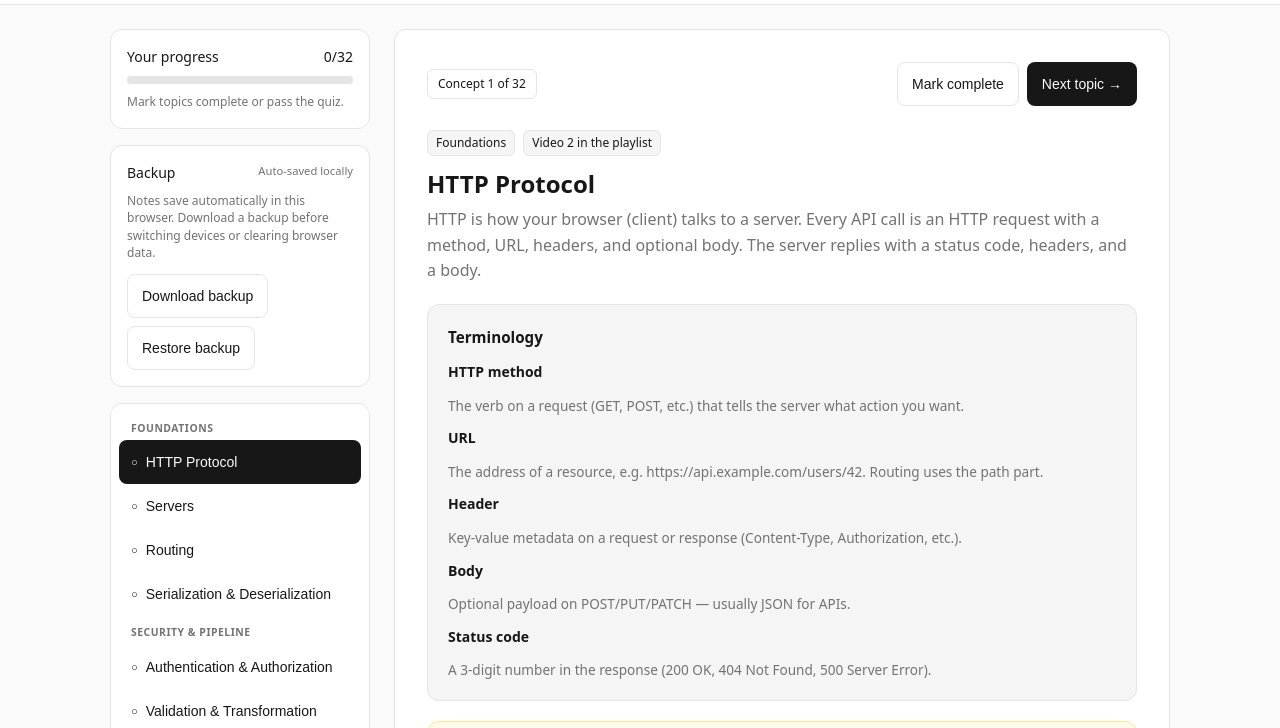
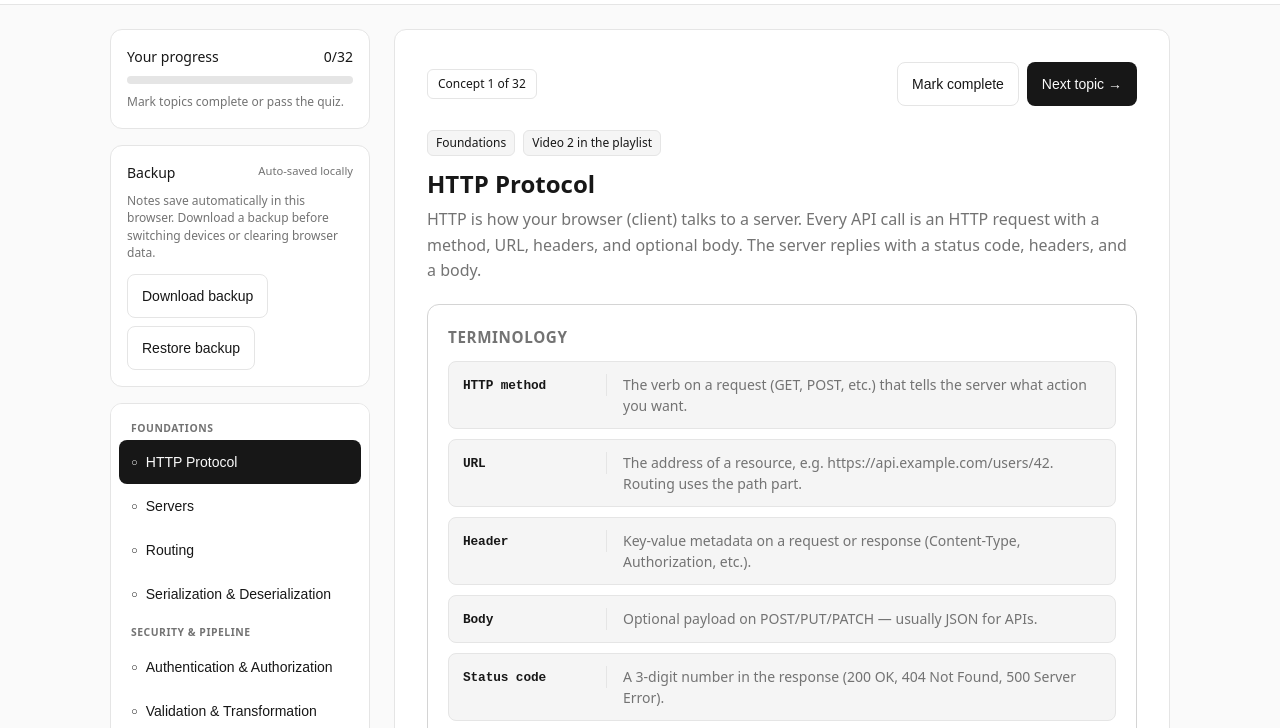
Before and after one commit to mhmdFawzy/backend-study-guide, a plain HTML site: page index.html in a window 1280 px wide. Shown: the part 72-800 px from the top of the page. Drawn offline with Linux system fonts and the light colour scheme.

Commit message:
style: improve terminology term and definition layout
Card-style rows with monospace term labels and two-column layout on desktop.

```diff
--- a/css/style.css
+++ b/css/style.css
@@ -384,17 +384,58 @@ a:hover { text-decoration: underline; }
 .card.dashed { border-style: dashed; }
 .card h3 { font-size: 0.95rem; font-weight: 600; margin-bottom: 0.75rem; }
 
-.terminology-card { background: var(--accent); }
-.terminology-list { display: grid; gap: 0.75rem; }
-.terminology-list dt {
+.terminology-card {
+  background: var(--card);
+  border-color: #d4d4d4;
+}
+.terminology-title {
+  font-size: 0.8rem;
   font-weight: 600;
+  text-transform: uppercase;
+  letter-spacing: 0.04em;
+  color: var(--muted);
+  margin-bottom: 1rem;
+}
+.terminology-list {
+  display: flex;
+  flex-direction: column;
+  gap: 0.625rem;
+  margin: 0;
+}
+.terminology-item {
+  display: grid;
+  gap: 0.35rem;
+  padding: 0.75rem 0.875rem;
+  background: var(--accent);
+  border: 1px solid var(--border);
+  border-radius: 8px;
+}
+.terminology-term {
+  font-family: var(--mono);
+  font-size: 0.8rem;
+  font-weight: 600;
+  color: var(--text);
+  letter-spacing: -0.01em;
+  margin: 0;
+}
+.terminology-def {
   font-size: 0.875rem;
+  color: var(--muted);
+  margin: 0;
+  line-height: 1.5;
+  padding-left: 0;
 }
-.terminology-list dd {
-  font-size: 0.85rem;
-  color: var(--muted);
-  margin-left: 0;
-  line-height: 1.45;
+@media (min-width: 640px) {
+  .terminology-item {
+    grid-template-columns: minmax(7rem, 9rem) 1fr;
+    align-items: start;
+    gap: 1rem;
+  }
+  .terminology-term {
+    padding-top: 0.1rem;
+    border-right: 1px solid var(--border);
+    padding-right: 1rem;
+  }
 }
 
 .key-points { list-style: none; margin-bottom: 1.25rem; }
--- a/index.html
+++ b/index.html
@@ -65,6 +65,6 @@
     </main>
   </div>
 
-  <script type="module" src="js/app.js?v=6"></script>
+  <script type="module" src="js/app.js?v=7"></script>
 </body>
 </html>
--- a/js/app.js
+++ b/js/app.js
@@ -3,14 +3,14 @@ import {
   PHASES,
   backendConcepts,
   getConceptById,
-} from "./concepts.js?v=6";
+} from "./concepts.js?v=7";
 import {
   loadNotes,
   hasNote,
   renderNotesCard,
   setupBackupPanel,
   flushPendingNote,
-} from "./notes.js?v=6";
+} from "./notes.js?v=7";
 
 const STORAGE_KEY = "backend-study-progress";
 
@@ -301,11 +301,13 @@ function renderContent() {
 
     ${concept.terminology?.length ? `
     <div class="card terminology-card">
-      <h3>Terminology</h3>
+      <h3 class="terminology-title">Terminology</h3>
       <dl class="terminology-list">
         ${concept.terminology.map((t) => `
-          <dt>${esc(t.term)}</dt>
-          <dd>${esc(t.definition)}</dd>
+          <div class="terminology-item">
+            <dt class="terminology-term">${esc(t.term)}</dt>
+            <dd class="terminology-def">${esc(t.definition)}</dd>
+          </div>
         `).join("")}
       </dl>
     </div>` : ""}
```
